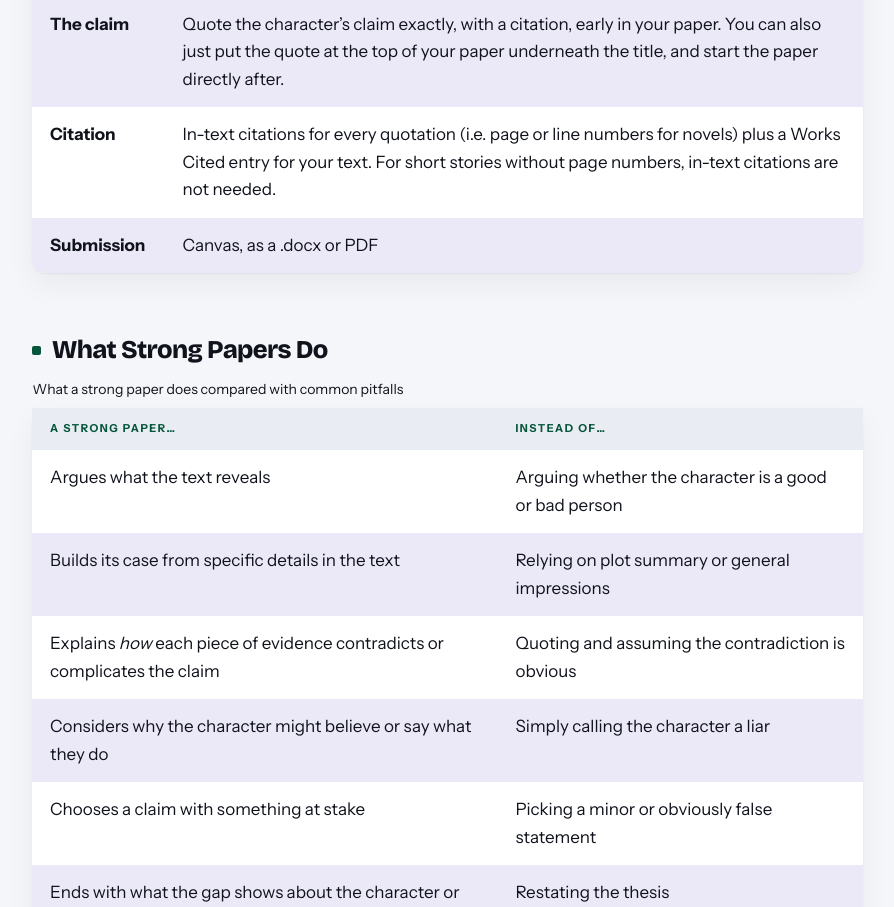
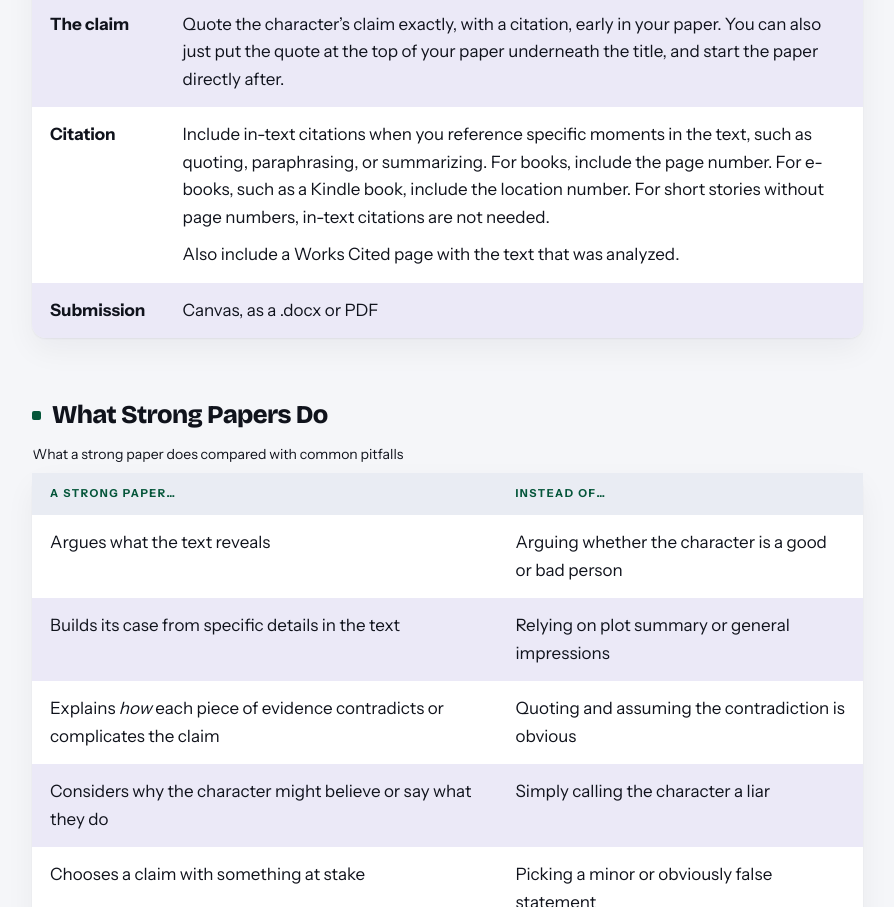
Before and after one commit to skarlis3/1730, a plain HTML site: page assignments/lit-crit-paper.html in a window 1280 px wide. Shown: the part 1734-2641 px from the top of the page, without its empty margins (310-1204 px from the left). Drawn offline with nearby package versions, Linux system fonts and the light colour scheme.

Commit message:
Lit crit paper: revise Citation requirement

```diff
--- a/assignments/lit-crit-paper.html
+++ b/assignments/lit-crit-paper.html
@@ -106,7 +106,10 @@
         </tr>
         <tr>
           <th scope="row">Citation</th>
-          <td>In-text citations for every quotation (i.e. page or line numbers for novels) plus a Works Cited entry for your text. For short stories without page numbers, in-text citations are not needed.</td>
+          <td>
+            <p>Include in-text citations when you reference specific moments in the text, such as quoting, paraphrasing, or summarizing. For books, include the page number. For e-books, such as a Kindle book, include the location number. For short stories without page numbers, in-text citations are not needed.</p>
+            <p>Also include a Works Cited page with the text that was analyzed.</p>
+          </td>
         </tr>
         <tr>
           <th scope="row">Submission</th>
--- a/css/style.css
+++ b/css/style.css
@@ -956,6 +956,8 @@ h2 {
   font-weight: 700; padding: 12px 18px;
 }
 .data-table tbody th { font-weight: 700; }
+.data-table td p { margin: 0; }
+.data-table td p + p { margin-top: 10px; }
 .data-table tbody tr:nth-child(even) > * { background: var(--wash); }
 
 @media (max-width: 580px) {
```
